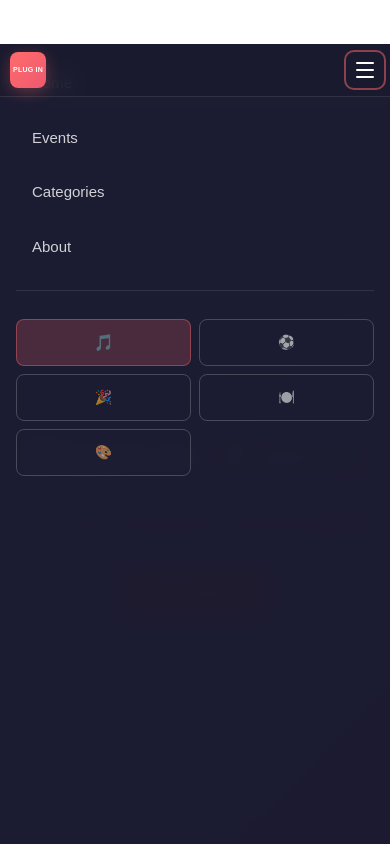
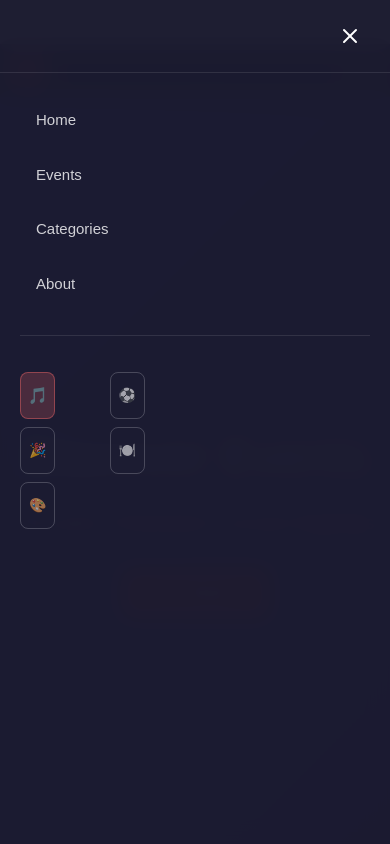
Before and after one commit to Fantominium/plugin-web, a Next.js app: page / in a window 390 px wide. Both pictures are taken after a click on the button "Open menu". Shown: the top 844 px of the page. Built offline with nearby package versions, Linux system fonts and the light colour scheme.

Commit message:
hamburger menu

```diff
--- a/app/components/Header.module.css
+++ b/app/components/Header.module.css
@@ -199,8 +199,24 @@
   height: 3px;
   background: #ffffff;
   border-radius: 2px;
-  transition: all 0.3s cubic-bezier(0.4, 0, 0.2, 1);
+  transition: transform 0.2s ease, opacity 0.2s ease, background 0.2s ease;
   transform-origin: center;
+}
+
+.hamburgerOpen .hamburgerLine {
+  background: #ffffff;
+}
+
+.hamburgerOpen .hamburgerLine:nth-child(1) {
+  transform: translateY(8px) rotate(45deg);
+}
+
+.hamburgerOpen .hamburgerLine:nth-child(2) {
+  opacity: 0;
+}
+
+.hamburgerOpen .hamburgerLine:nth-child(3) {
+  transform: translateY(-8px) rotate(-45deg);
 }
 
 /* Category Tabs Container */
@@ -302,41 +318,75 @@
 .mobileNav {
   display: none;
   position: fixed;
-  top: 52px;
-  left: 0;
-  right: 0;
-  bottom: 0;
+  inset: 0;
+  width: 100vw;
+  height: 100vh;
   background: rgba(26, 26, 46, 0.98);
   backdrop-filter: blur(10px);
   -webkit-backdrop-filter: blur(10px);
-  z-index: 40;
+  z-index: 60;
   overflow-y: auto;
   -webkit-overflow-scrolling: touch;
   opacity: 0;
   pointer-events: none;
-  animation: slideDown 0.3s cubic-bezier(0.4, 0, 0.2, 1) forwards;
+  visibility: hidden;
+  transition: opacity 0.2s ease, visibility 0.2s ease;
 
   @media (max-width: 768px) {
-    display: block;
-    top: 56px;
-  }
-
-  @media (max-width: 480px) {
-    top: 48px;
+    display: flex;
+    flex-direction: column;
   }
 
   &.mobileNavOpen {
     pointer-events: auto;
     opacity: 1;
-    animation: slideDown 0.3s cubic-bezier(0.4, 0, 0.2, 1) forwards;
+    visibility: visible;
   }
 
   &.mobileNavClosed {
     pointer-events: none;
     opacity: 0;
-    animation: slideUp 0.3s cubic-bezier(0.4, 0, 0.2, 1) forwards;
+    visibility: hidden;
   }
 }
+
+.mobileNavHeader {
+  display: flex;
+  justify-content: flex-end;
+  align-items: center;
+  padding: 16px 20px;
+  border-bottom: 1px solid rgba(255, 255, 255, 0.1);
+  flex-shrink: 0;
+}
+
+.mobileCloseButton {
+  background: none;
+  border: none;
+  color: #ffffff;
+  cursor: pointer;
+  padding: 8px;
+  display: flex;
+  align-items: center;
+  justify-content: center;
+  border-radius: 4px;
+  transition: background-color 0.2s ease, transform 0.2s ease;
+
+  &:hover {
+    background-color: rgba(255, 255, 255, 0.1);
+    transform: scale(1.1);
+  }
+
+  &:focus {
+    outline: 2px solid rgba(255, 107, 107, 0.5);
+    outline-offset: 2px;
+  }
+
+  svg {
+    width: 24px;
+    height: 24px;
+  }
+}
+
 
 @keyframes slideDown {
   from {
@@ -361,10 +411,26 @@
 }
 
 .mobileNavContent {
-  padding: 16px;
+  padding: 24px 20px 32px;
+  display: flex;
+  flex-direction: column;
+  gap: 16px;
+  flex: 1;
+  box-sizing: border-box;
+  overflow-y: auto;
+}
+
+.mobileNavList {
+  list-style: none;
+  padding: 0;
+  margin: 0;
   display: flex;
   flex-direction: column;
   gap: 8px;
+}
+
+.mobileNavListItem {
+  width: 100%;
 }
 
 .mobileNavLink {
@@ -399,6 +465,19 @@
   grid-template-columns: 1fr 1fr;
   gap: 8px;
   padding: 8px 0;
+}
+
+.mobileTabsList {
+  list-style: none;
+  padding: 0;
+  margin: 0;
+  display: grid;
+  grid-template-columns: repeat(2, minmax(0, 1fr));
+  gap: 8px;
+}
+
+.mobileTabsListItem {
+  width: 100%;
 }
 
 .mobileTab {
@@ -523,10 +602,6 @@
     width: 18px;
     height: 2px;
   }
-
-  .mobileNav {
-    top: 44px;
-  }
 }
 
 /* Dark mode is default, but ensure proper contrast */
--- a/app/components/Header.tsx
+++ b/app/components/Header.tsx
@@ -1,6 +1,7 @@
 'use client';
 
-import React, { useState, useCallback, useEffect } from 'react';
+import React, { useState, useCallback, useEffect, useRef } from 'react';
+import Link from 'next/link';
 import SearchBar from './SearchBar';
 import styles from './Header.module.css';
 
@@ -15,6 +16,9 @@ const CATEGORY_TABS = [
 export default function Header() {
   const [mobileMenuOpen, setMobileMenuOpen] = useState(false);
   const [activeTab, setActiveTab] = useState('concerts');
+  const firstMobileLinkRef = useRef<HTMLAnchorElement | null>(null);
+  const hamburgerButtonRef = useRef<HTMLButtonElement | null>(null);
+  const wasMobileMenuOpen = useRef(false);
 
   // Close mobile menu when window is resized to desktop size
   useEffect(() => {
@@ -27,6 +31,48 @@ export default function Header() {
     window.addEventListener('resize', handleResize);
     return () => window.removeEventListener('resize', handleResize);
   }, []);
+
+  useEffect(() => {
+    const previousOverflow = document.body.style.overflow;
+
+    if (mobileMenuOpen) {
+      document.body.style.overflow = 'hidden';
+      const focusMenu = () => firstMobileLinkRef.current?.focus();
+
+      if (typeof window.requestAnimationFrame === 'function') {
+        window.requestAnimationFrame(focusMenu);
+      } else {
+        setTimeout(focusMenu, 0);
+      }
+    }
+
+    return () => {
+      document.body.style.overflow = previousOverflow;
+    };
+  }, [mobileMenuOpen]);
+
+  useEffect(() => {
+    if (!mobileMenuOpen) {
+      return;
+    }
+
+    const handleKeyDown = (event: KeyboardEvent) => {
+      if (event.key === 'Escape') {
+        setMobileMenuOpen(false);
+      }
+    };
+
+    window.addEventListener('keydown', handleKeyDown);
+    return () => window.removeEventListener('keydown', handleKeyDown);
+  }, [mobileMenuOpen]);
+
+  useEffect(() => {
+    if (wasMobileMenuOpen.current && !mobileMenuOpen) {
+      hamburgerButtonRef.current?.focus();
+    }
+
+    wasMobileMenuOpen.current = mobileMenuOpen;
+  }, [mobileMenuOpen]);
 
   const toggleMobileMenu = useCallback(() => {
     setMobileMenuOpen((prev) => !prev);
@@ -61,18 +107,18 @@ export default function Header() {
             className={`${styles.desktopNav} ${styles.navigation}`}
             aria-label="Main navigation"
           >
-            <a href="/" className={styles.navLink}>
+            <Link href="/" className={styles.navLink}>
               Home
-            </a>
-            <a href="/events" className={styles.navLink}>
+            </Link>
+            <Link href="/events" className={styles.navLink}>
               Events
-            </a>
-            <a href="/categories" className={styles.navLink}>
+            </Link>
+            <Link href="/categories" className={styles.navLink}>
               Categories
-            </a>
-            <a href="/about" className={styles.navLink}>
+            </Link>
+            <Link href="/about" className={styles.navLink}>
               About
-            </a>
+            </Link>
           </nav>
 
           {/* Desktop Search Bar */}
@@ -82,15 +128,17 @@ export default function Header() {
 
           {/* Hamburger Menu Button */}
           <button
-            className={styles.hamburger}
+            ref={hamburgerButtonRef}
+            className={`${styles.hamburger} ${mobileMenuOpen ? styles.hamburgerOpen : ''}`}
             onClick={toggleMobileMenu}
-            aria-label="Toggle menu"
+            aria-label={mobileMenuOpen ? 'Close menu' : 'Open menu'}
             aria-expanded={mobileMenuOpen}
-            aria-controls="mobile-nav"
+            aria-controls="mobile-menu-dialog"
+            aria-haspopup="dialog"
           >
-            <span className={styles.hamburgerLine}></span>
-            <span className={styles.hamburgerLine}></span>
-            <span className={styles.hamburgerLine}></span>
+            <span className={styles.hamburgerLine} aria-hidden="true"></span>
+            <span className={styles.hamburgerLine} aria-hidden="true"></span>
+            <span className={styles.hamburgerLine} aria-hidden="true"></span>
           </button>
         </header>
 
@@ -119,46 +167,90 @@ export default function Header() {
       </div>
 
       {/* Mobile Navigation Menu */}
+      <dialog
+        id="mobile-menu-dialog"
+        aria-modal="true"
+        aria-label="Mobile menu"
+        open={mobileMenuOpen}
+        className={`${styles.mobileNav} ${
+          mobileMenuOpen ? styles.mobileNavOpen : styles.mobileNavClosed
+        }`}
+      >
+        <div className={styles.mobileNavHeader}>
+          <button
+            className={styles.mobileCloseButton}
+            onClick={closeMobileMenu}
+            aria-label="Close menu"
+          >
+            <svg
+              width="24"
+              height="24"
+              viewBox="0 0 24 24"
+              fill="none"
+              stroke="currentColor"
+              strokeWidth="2"
+              strokeLinecap="round"
+              strokeLinejoin="round"
+              aria-hidden="true"
+            >
+              <line x1="18" y1="6" x2="6" y2="18"></line>
+              <line x1="6" y1="6" x2="18" y2="18"></line>
+            </svg>
+          </button>
+        </div>
         <nav
           id="mobile-nav"
           role="navigation"
-        className={`${styles.mobileNav} ${
-          mobileMenuOpen ? styles.mobileNavOpen : styles.mobileNavClosed
-        }`}
+          className={styles.mobileNavContent}
           aria-label="Mobile navigation"
         >
-        <div className={styles.mobileNavContent}>
-          <a href="/" className={styles.mobileNavLink} onClick={closeMobileMenu}>
+          <ul className={styles.mobileNavList} aria-label="Mobile menu items">
+            <li className={styles.mobileNavListItem}>
+              <Link
+                href="/"
+                className={styles.mobileNavLink}
+                onClick={closeMobileMenu}
+                ref={firstMobileLinkRef}
+              >
                 Home
-          </a>
-          <a
+              </Link>
+            </li>
+            <li className={styles.mobileNavListItem}>
+              <Link
                 href="/events"
                 className={styles.mobileNavLink}
                 onClick={closeMobileMenu}
               >
                 Events
-          </a>
-          <a
+              </Link>
+            </li>
+            <li className={styles.mobileNavListItem}>
+              <Link
                 href="/categories"
                 className={styles.mobileNavLink}
                 onClick={closeMobileMenu}
               >
                 Categories
-          </a>
-          <a
+              </Link>
+            </li>
+            <li className={styles.mobileNavListItem}>
+              <Link
                 href="/about"
                 className={styles.mobileNavLink}
                 onClick={closeMobileMenu}
               >
                 About
-          </a>
+              </Link>
+            </li>
+          </ul>
 
           <div className={styles.mobileNavDivider}></div>
 
           <div className={styles.mobileTabsContainer}>
+            <ul className={styles.mobileTabsList} aria-label="Category shortcuts">
               {CATEGORY_TABS.map((tab) => (
+                <li key={tab.id} className={styles.mobileTabsListItem}>
                   <button
-                key={tab.id}
                     className={`${styles.mobileTab} ${
                       activeTab === tab.id ? styles.active : ''
                     }`}
@@ -170,10 +262,12 @@ export default function Header() {
                     <span className={styles.tabIcon}>{tab.icon}</span>
                     <span className={styles.tabLabel}>{tab.label}</span>
                   </button>
+                </li>
               ))}
-          </div>
+            </ul>
           </div>
         </nav>
+      </dialog>
 
       <main id="main-content"></main>
     </>
```
Also changed, not shown: 1 other file (tests, documents, lock files or other folders). Lines whose indentation alone changed are shown as unchanged.
